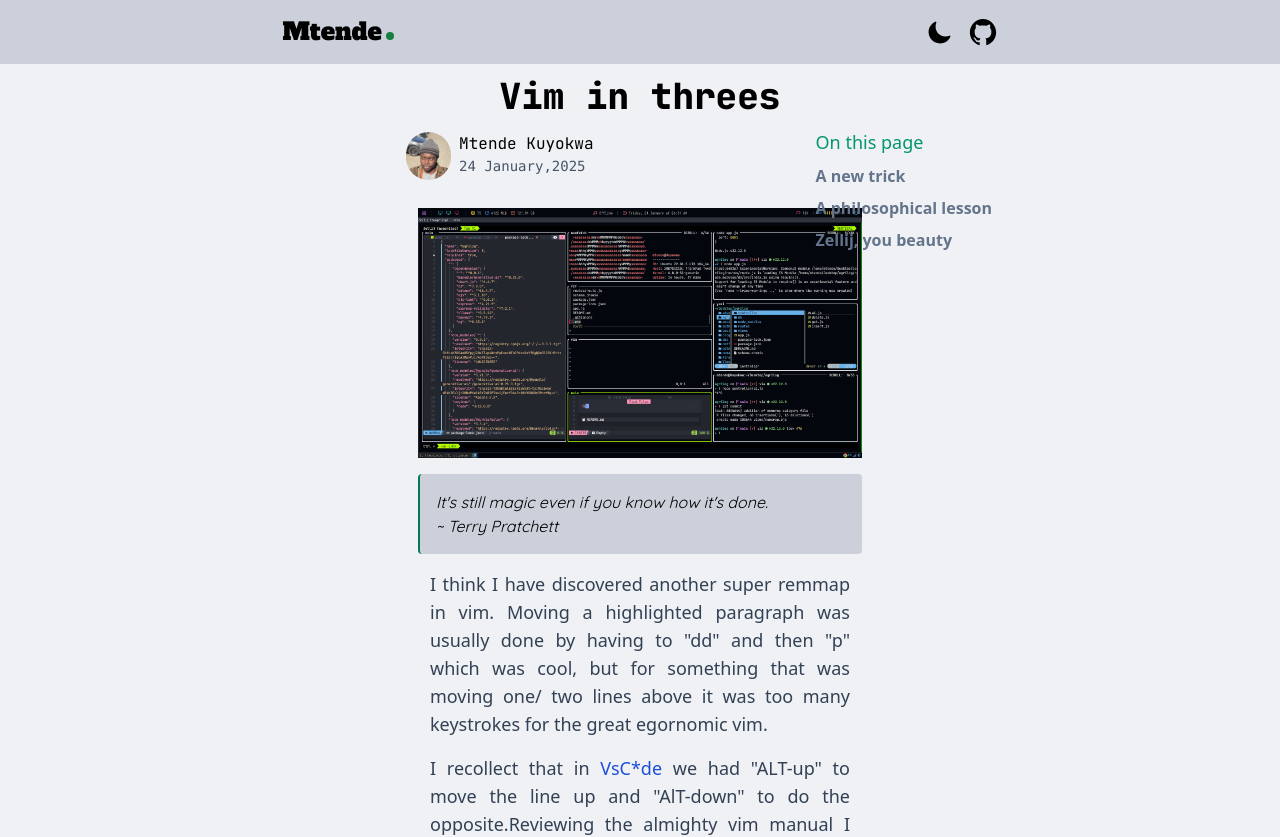
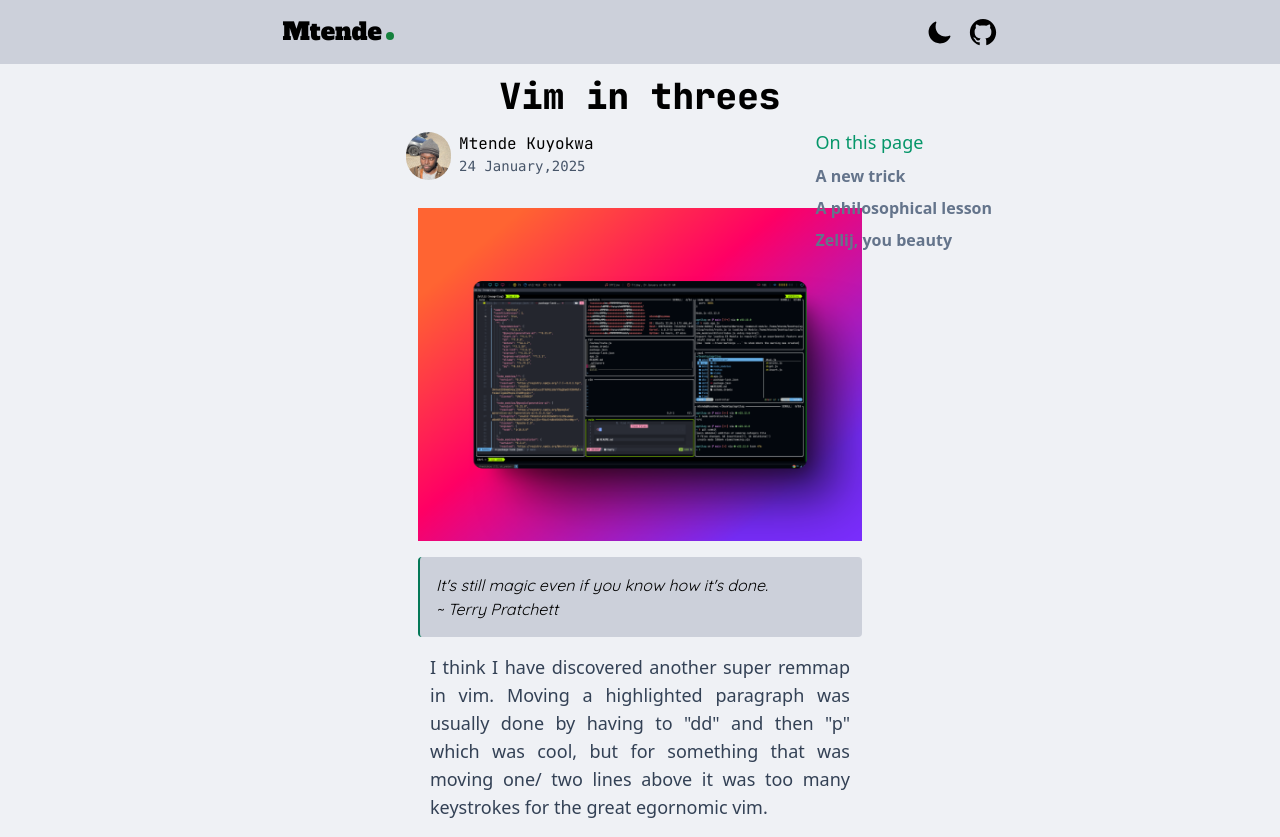
Before and after one commit to Mtendekuyokwa19/Mtendekuyokwa19.github.io, a React (Vite) app: page /viminthrees in a window 1280 px wide. Shown: the top 837 px of the page. Built offline with nearby package versions, Linux system fonts and the light colour scheme; a web font is replaced by a local one.

Commit message:
changing the image on the vim in threes

```diff
--- a/src/blogPosts/vimInThrees.tsx
+++ b/src/blogPosts/vimInThrees.tsx
@@ -38,7 +38,7 @@
 function Image() {
   return (
     <div className="w-fit p-3 lg:p-0 md:p0">
-      <img src="/workflow.png" alt="" />
+      <img src="/preview2.png" alt="" />
     </div>
   );
 }
```
